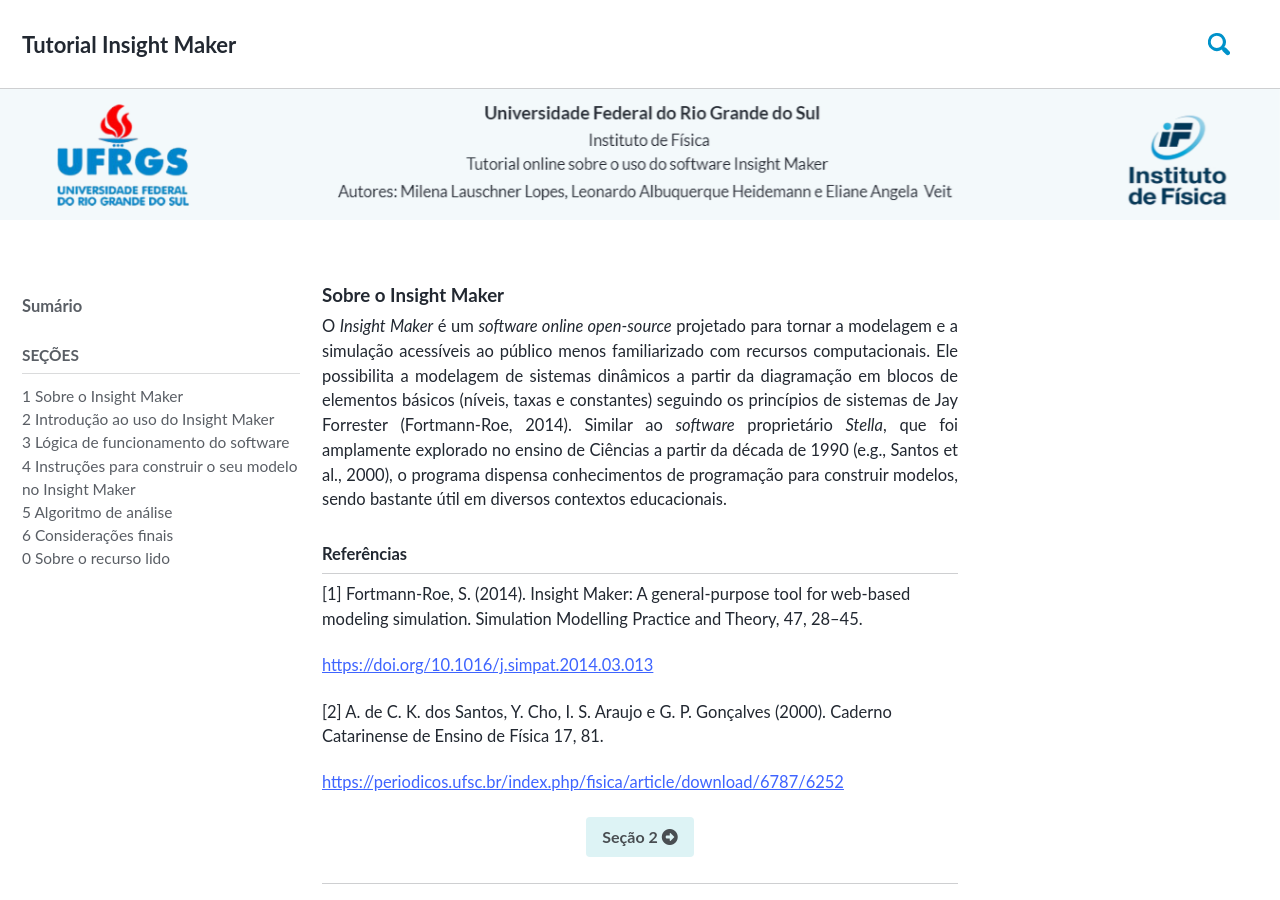
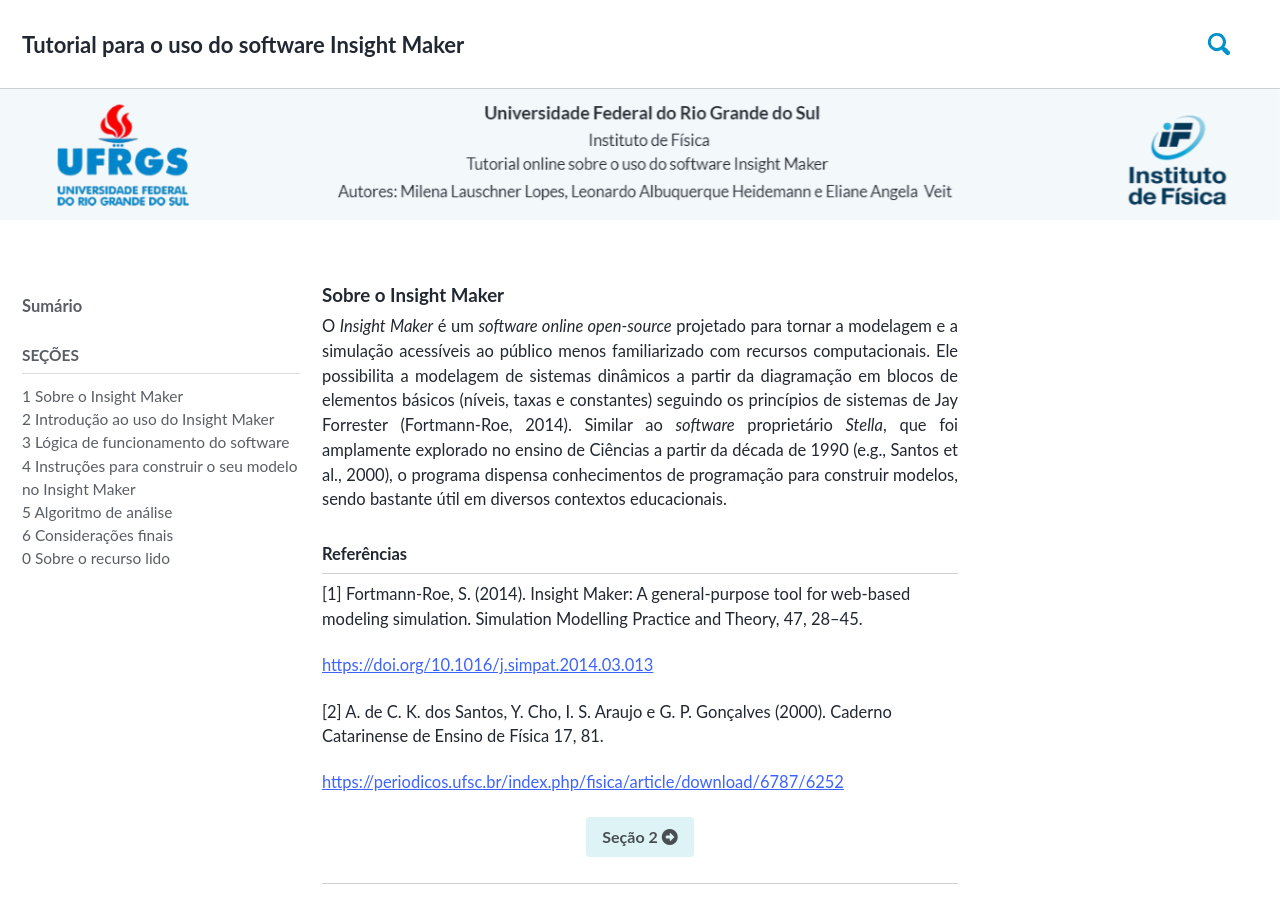
Before and after one commit to milenalauschner/MM, a Jekyll site: the page built from index.md, in a window 1280 px wide and 900 px high. Built offline with Jekyll 4.4.1, drawn with Linux system fonts in a browser that asks for light colours; cached includes are drawn as plain includes; nearby versions of some CDN libraries; some web fonts are replaced.

Commit message:
Update _config.yml

```diff
--- a/_config.yml
+++ b/_config.yml
@@ -14,7 +14,7 @@
 
 # Site Settings
 locale                   : "en-US"
-title                    : "Tutorial Insight Maker"
+title                    : "Tutorial para o uso do software Insight Maker"
 title_separator          : "|"
 name                     : "Tutorial Insight Maker"
 description              : ""
```
